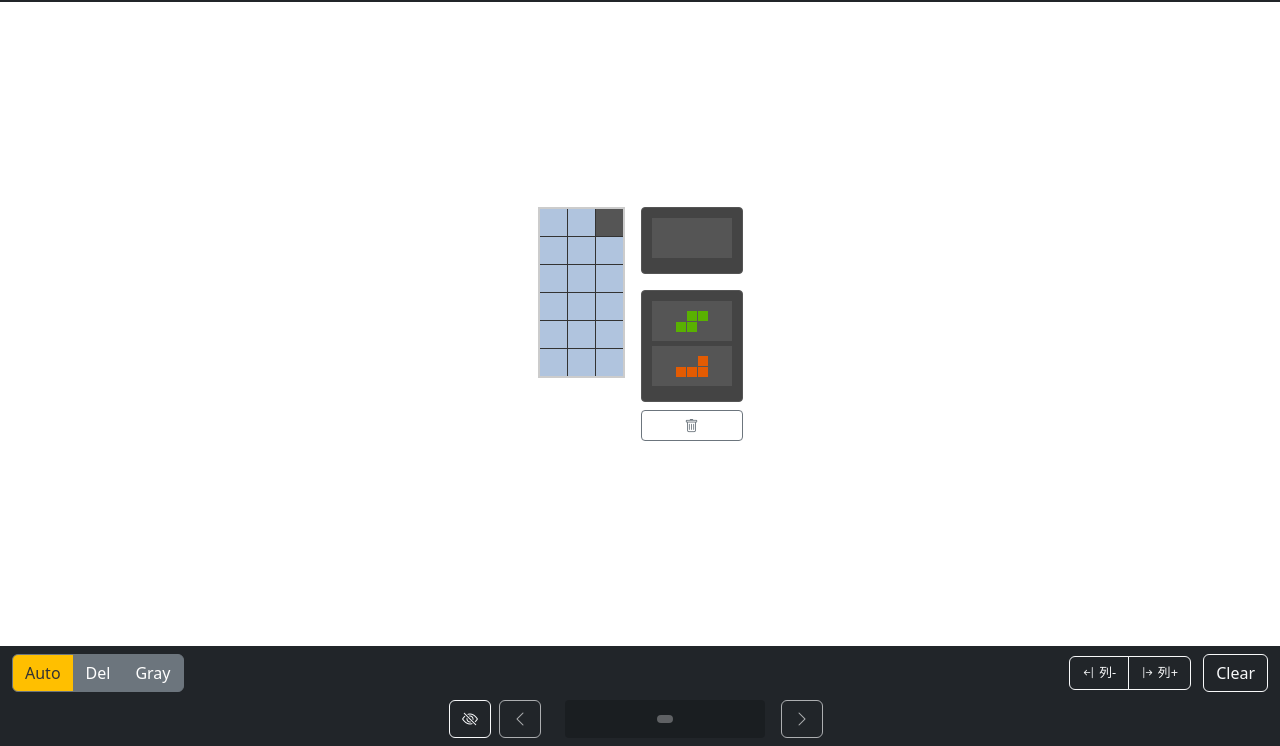
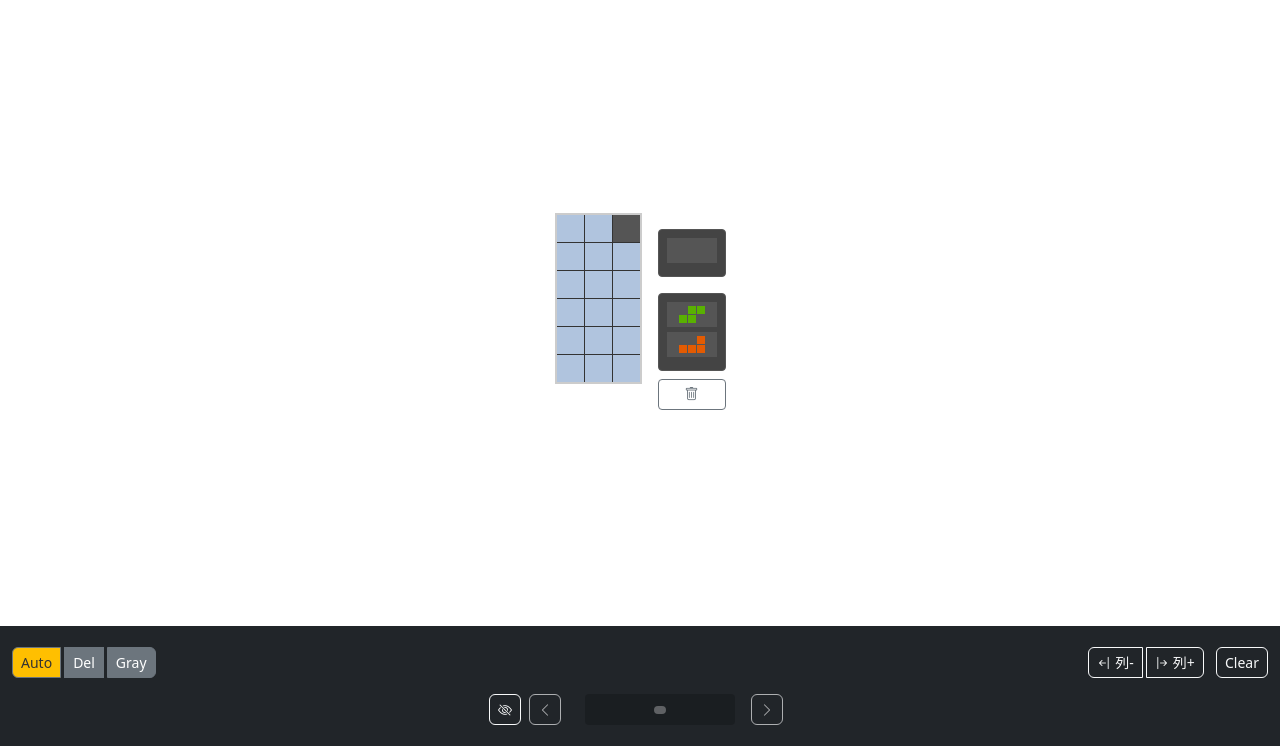
Before and after one commit to chokotia/TetrisDrillMaker, a website with bundled scripts: page index.html in a window 1280 px wide. Shown: the part 54-800 px from the top of the page. Built offline with nearby package versions, Linux system fonts and the light colour scheme.

Commit message:
refactor: html、cssの整理

```diff
--- a/index.html
+++ b/index.html
@@ -102,8 +102,7 @@
               <div class="btn-group me-2">
                 <button
                 id="clear-column-button"
-                class="btn btn-outline-light d-flex align-items-center"
-                style="font-size: 0.8rem;"
+                class="btn btn-outline-light d-flex align-items-center btn-small"
                 type="button"
                 aria-label="全部灰色の列を右側から削除する"
                 data-bs-toggle="tooltip"
@@ -114,8 +113,7 @@
               </button>
                 <button
                   id="fill-column-button"
-                  class="btn btn-outline-light d-flex align-items-center"
-                  style="font-size: 0.8rem;"
+                  class="btn btn-outline-light d-flex align-items-center btn-small"
                   type="button"
                   aria-label="列を順番にグレーで埋める"
                   data-bs-toggle="tooltip"
@@ -378,14 +376,4 @@
     </div>
   </body>
 
-  <!-- ツールチップ初期化用のスクリプト -->
-  <script>
-    document.addEventListener('DOMContentLoaded', function() {
-      // Bootstrapのツールチップを初期化
-      var tooltipTriggerList = [].slice.call(document.querySelectorAll('[data-bs-toggle="tooltip"]'));
-      var tooltipList = tooltipTriggerList.map(function (tooltipTriggerEl) {
-        return new bootstrap.Tooltip(tooltipTriggerEl);
-      });
-    });
-  </script>
 </html>
--- a/src/index.js
+++ b/src/index.js
@@ -1,4 +1,12 @@
 import { TetrisApp } from './components/TetrisApp.js';
+
+document.addEventListener('DOMContentLoaded', function() {
+    // Bootstrapのツールチップを初期化
+    var tooltipTriggerList = [].slice.call(document.querySelectorAll('[data-bs-toggle="tooltip"]'));
+    var tooltipList = tooltipTriggerList.map(function (tooltipTriggerEl) {
+        return new bootstrap.Tooltip(tooltipTriggerEl);
+    });
+});
 
 // アプリケーションのインスタンスを作成
 new TetrisApp();
--- a/styles.css
+++ b/styles.css
@@ -1,5 +1,5 @@
-/* CSS変数の導入によるカラー管理の一元化 */
 :root {
+  /* カラー変数 */
   --color-bg: #f4f4f4;
   --color-board-bg: #333333;
   --color-board-border: #cccccc;
@@ -17,9 +17,41 @@
   --color-ai-history-selected: #d1e7ff;
   --color-ai-history-hover: #e2e6ea;
 
-  /* レイアウト用CSS変数 */
-  --header-height: 56px;
-  --footer-height: 100px;
+  /* フォントサイズ */
+  --font-size-small: 0.8rem;
+  --font-size-base: 1rem;
+  --font-size-large: 1.25rem;
+
+  /* 間隔 */
+  --spacing-xs: 0.25rem;
+  --spacing-sm: 0.5rem;
+  --spacing-md: 1rem;
+  --spacing-lg: 1.5rem;
+
+  /* モバイル用ベース設定 - すべてのサイズ関連変数をここで定義 */
+  /* レイアウト変数 */
+  --header-height: 50px;
+  --footer-height: 120px;
+
+  /* ゲーム要素のサイズ */
+  --cell-size: 24px;
+  --next-piece-width: 50px;
+  --next-piece-height: 25px;
+  --next-piece-block-size: 8px;
+
+  /* パディングとマージン */
+  --modal-padding: 1rem;
+  --container-padding: 8px;
+  --button-padding: 0.25rem 0.5rem;
+  --button-font-size: 0.875rem;
+
+  /* その他のサイズ */
+  --ai-piece-type-size: 18px;
+  --ai-piece-type-font-size: 0.8rem;
+  --ai-move-font-size: 0.85em;
+  --ai-drumroll-min-width: 250px;
+  --ai-move-max-width: 100px;
+  --ai-display-min-width: 150px;
 }
 
 /* 全体レイアウト */
@@ -28,6 +60,10 @@ html, body {
   margin: 0;
   padding: 0;
   overflow: hidden;
+}
+
+.btn-small {
+  font-size: var(--font-size-small);
 }
 
 /* 全体ラッパ */
@@ -63,6 +99,17 @@ html, body {
   padding-bottom: var(--footer-height);
 }
 
+/* ボードコンテナ */
+#board-container {
+  flex-direction: column;
+  align-items: center;
+}
+
+#board-container > div:nth-child(2) {
+  margin-top: 1rem;
+  margin-left: 0;
+}
+
 /* 問題番号（ナビバー左端に表示） */
 .problem-counter {
   font-size: 1rem;
@@ -76,22 +123,26 @@ html, body {
   grid-template-rows: repeat(var(--height), 1fr);
   gap: 1px; /* 1pxの隙間を線として表示 */
   border: 2px solid var(--color-board-border);
+  width: max-content;
+  max-width: 100%;
+  height: max-content;
 }
 
 /* 盤面の1マス */
 .tetris-board .cell {
   background-color: var(--color-cell-default);
   box-sizing: border-box;
+  width: var(--cell-size);
+  height: var(--cell-size);
 }
-
 
 /* NEXT コンテナ */
 .next-container {
   background-color: var(--color-next-bg);
-  padding: 10px;
+  padding: var(--container-padding);
   border-radius: 4px;
   border: 1px solid var(--color-next-border);
-  max-height: 400px;
+  max-height: 300px;
   overflow-y: auto;
 }
 
@@ -101,8 +152,8 @@ html, body {
   justify-content: center;
   align-items: center;
   background-color: var(--color-next-piece-bg);
-  width: 80px;
-  height: 40px;
+  width: var(--next-piece-width);
+  height: var(--next-piece-height);
   border: 1px solid var(--color-next-border);
   margin-bottom: 5px;
   position: relative;
@@ -137,7 +188,7 @@ html, body {
   left: 50%;
   transform: translate(-50%, -50%);
   color: var(--color-used-mark);
-  font-size: 24px;
+  font-size: 20px;
   font-weight: bold;
   z-index: 2;
 }
@@ -149,8 +200,8 @@ html, body {
 }
 
 .next-piece div {
-  width: 10px;
-  height: 10px;
+  width: var(--next-piece-block-size);
+  height: var(--next-piece-block-size);
   background-color: transparent;
 }
 
@@ -165,28 +216,18 @@ html, body {
   font-weight: bold;
 }
 
-/* レスポンシブ対応 */
-@media (max-width: 576px) {
-  :root {
-    --header-height: 50px;
-    --footer-height: 120px; /* モバイルでは少し大きめに */
-  }
+.modal-body {
+  padding: var(--modal-padding);
+}
 
-  .next-piece-container {
-    width: 60px;
-    height: 30px;
-  }
+.modal-header {
+  background-color: var(--color-modal-header);
+  padding: 0.75rem var(--modal-padding);
+}
 
-  .next-piece div {
-    width: 8px;
-    height: 8px;
-  }
-
-  /* 盤面のセルサイズを調整 */
-  .tetris-board .cell {
-    width: 24px;
-    height: 24px;
-  }
+.modal-footer {
+  background-color: var(--color-bg);
+  padding: 0.75rem var(--modal-padding);
 }
 
 /* 追加のアクセシビリティとインタラクション向上 */
@@ -196,14 +237,6 @@ button:focus {
 }
 
 .modal-content {
-  background-color: var(--color-bg);
-}
-
-.modal-header {
-  background-color: var(--color-modal-header);
-}
-
-.modal-footer {
   background-color: var(--color-bg);
 }
 
@@ -220,13 +253,6 @@ button:focus {
     color 0.3s;
 }
 
-/* テトリス盤面のレスポンス向上 */
-.tetris-board {
-  width: max-content;
-  max-width: 100%;
-  height: max-content;
-}
-
 /* スクロール防止 */
 body {
   overflow: hidden;
@@ -234,7 +260,7 @@ body {
 
 /* AI関連スタイル */
 .ai-history-container {
-  max-height: 400px;
+  max-height: 300px;
   overflow-y: auto;
   border: 1px solid rgba(0, 0, 0, 0.125);
   border-radius: 0.25rem;
@@ -242,7 +268,7 @@ body {
 
 .ai-history-item {
   cursor: pointer;
-  padding: 0.75rem 1.25rem;
+  padding: 0.75rem 1rem;
   background-color: var(--color-ai-history-item);
   border-bottom: 1px solid rgba(0, 0, 0, 0.125);
   transition: background-color 0.2s ease;
@@ -263,15 +289,16 @@ body {
 
 .ai-piece-type {
   display: inline-block;
-  width: 20px;
-  height: 20px;
+  width: var(--ai-piece-type-size);
+  height: var(--ai-piece-type-size);
   border-radius: 3px;
-  margin-right: 8px;
+  margin-right: 6px;
   vertical-align: middle;
   text-align: center;
   color: white;
   font-weight: bold;
-  line-height: 20px;
+  line-height: var(--ai-piece-type-size);
+  font-size: var(--ai-piece-type-font-size);
 }
 
 .ai-piece-type.I { background-color: #00f0f0; }
@@ -320,20 +347,20 @@ body {
   background: rgba(0, 0, 0, 0.2);
   border-radius: 4px;
   padding: 4px 8px;
-  min-width: 300px;
+  min-width: var(--ai-drumroll-min-width);
   justify-content: space-between;
 }
 
 .ai-move-drumroll > div {
-  padding: 4px 8px;
+  padding: 4px 6px;
   border-radius: 4px;
   cursor: pointer;
   transition: all 0.2s ease;
-  font-size: 0.9em;
+  font-size: var(--ai-move-font-size);
   white-space: nowrap;
   overflow: hidden;
   text-overflow: ellipsis;
-  max-width: 120px;
+  max-width: var(--ai-move-max-width);
   color: #ffffff;
   display: flex;
   align-items: center;
@@ -368,14 +395,14 @@ body {
   background: rgba(0, 0, 0, 0.2);
   border-radius: 4px;
   padding: 4px 8px;
-  min-width: 200px;
+  min-width: var(--ai-display-min-width);
   justify-content: center;
 }
 
 .ai-move-display > div {
-  padding: 4px 8px;
+  padding: 4px 6px;
   border-radius: 4px;
-  font-size: 0.9em;
+  font-size: var(--ai-move-font-size);
   white-space: nowrap;
   overflow: hidden;
   text-overflow: ellipsis;
@@ -390,8 +417,24 @@ body {
   min-width: 0;
 }
 
-.ai-move-current {
-  background: rgba(255, 255, 255, 0.3);
-  font-weight: bold;
-  color: #ffffff;
+/* フッターのコントロールパネル */
+#control-panel .btn {
+  padding: var(--button-padding);
+  font-size: var(--button-font-size);
 }
+
+#control-panel .btn-group {
+  flex-wrap: wrap;
+  gap: 0.25rem;
+}
+
+#control-panel .container-fluid {
+  display: flex;
+  flex-direction: column;
+  gap: 0.5rem; /* 子要素間に0.5remの間隔を設定 */
+}
+
+/* レスポンシブ対応 */
+/* 必要に応じて別途実施する。現状モバイルのみで良いため行わない。 */
+
+}
```
